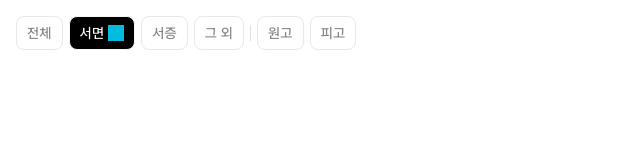
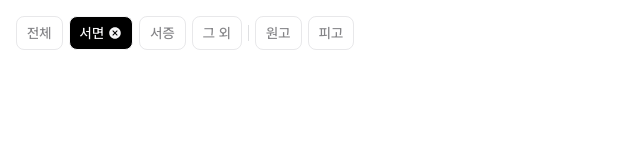
Before and after one commit to gustn99/ai-lex-web, a React (Vite) app: page / in a window 1280 px wide. Both pictures are taken after a click on the button "서면". Shown: the top 160 px of the page, without its empty margins (0-640 px from the left). Built offline with nearby package versions, Linux system fonts and the light colour scheme.

Commit message:
feat: svgr 및 tw merge 적용

```diff
--- a/src/components/common/ChipButton.tsx
+++ b/src/components/common/ChipButton.tsx
@@ -1,8 +1,9 @@
 import clsx from 'clsx';
+import { twMerge } from 'tailwind-merge';
+
+import ChipIcon from '@/assets/chip/deselect.svg?react';
+
 import { Chip } from './ChipList';
-
-// TODO: 주석 원복
-// import ChipIcon from '@/assets/chip/deselect.svg?react'
 
 export interface ChipButtonProps {
 	chip: Chip;
@@ -24,21 +25,22 @@ export default function ChipButton({
 	setIsMenuOpen,
 }: ChipButtonProps) {
 	const handleContextMenu = (e: React.MouseEvent) => {
-		// if (!isEditable || isAll) return;
+		if (!isEditable || isAll) return;
 		e.preventDefault();
 		setIsMenuOpen(true);
 	};
 
 	const { label, value, backgroundColor } = chip;
 
-	// TODO: bg twMerge 적용
 	return (
 		<button
-			className={clsx(
-				'flex items-center gap-1 rounded-lg border px-2.5 py-1.5',
-				isActive
-					? `bg-label-strong ${backgroundColor} text-inverse-label`
-					: 'border-line-normal-neutral text-label-alternative',
+			className={twMerge(
+				clsx(
+					'flex items-center gap-1 rounded-lg border px-2.5 py-1.5',
+					isActive
+						? `bg-label-strong ${backgroundColor} text-inverse-label`
+						: 'border-line-normal-neutral text-label-alternative',
+				),
 			)}
 			onClick={() => onSelect(label)}
 			onContextMenu={handleContextMenu}
@@ -46,13 +48,8 @@ export default function ChipButton({
 			{value}
 
 			{!isAll && isActive && (
-				<div
-					role="button"
-					tabIndex={0}
-					onClick={(e) => onDeselect(e, label)}
-					className="bg-accent-background-cyan h-4 w-4"
-				>
-					{/* <ChipIcon /> */}
+				<div role="button" tabIndex={0} onClick={(e) => onDeselect(e, label)}>
+					<ChipIcon />
 				</div>
 			)}
 		</button>
```
